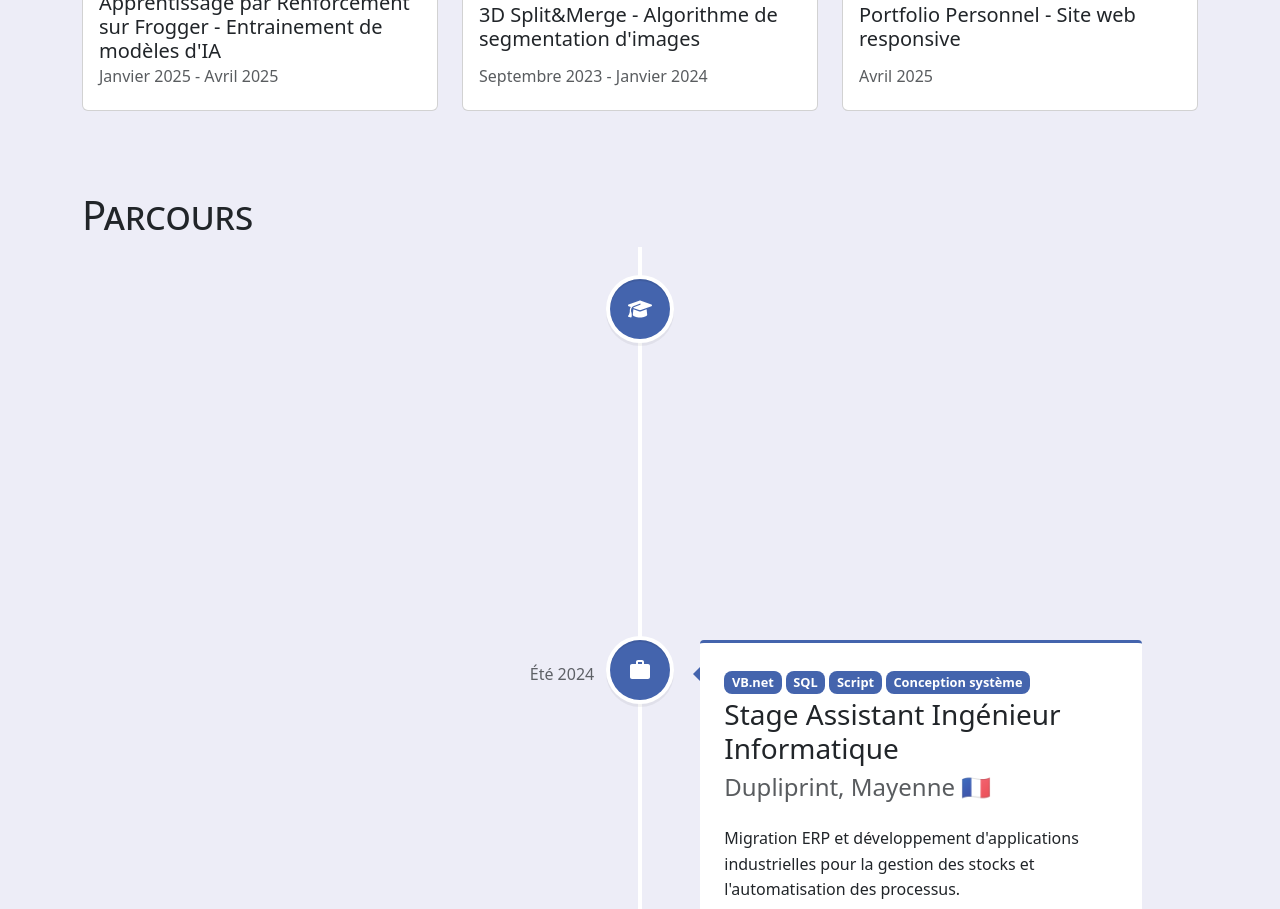
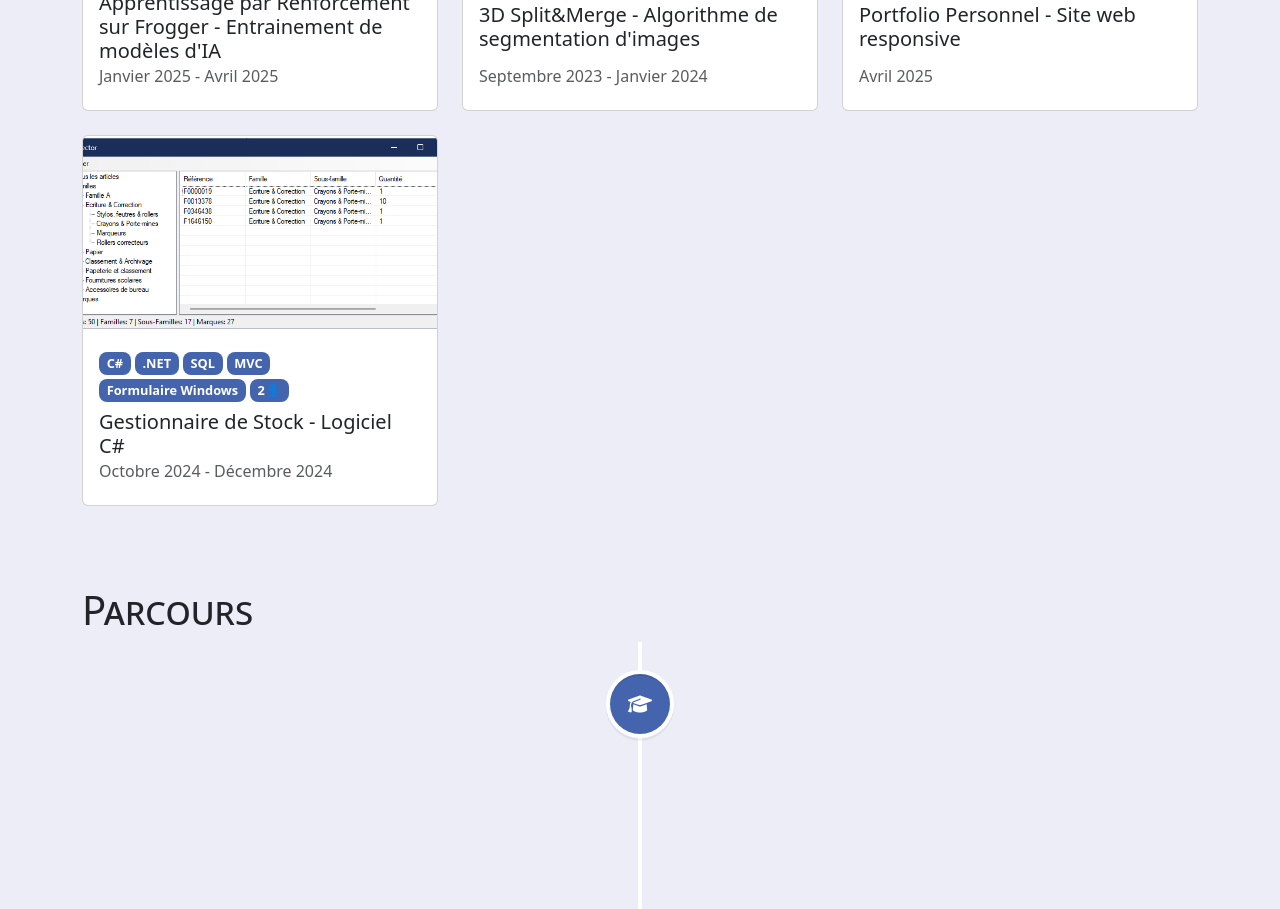
Before and after one commit to EvanTrvs/EvanTrvs.github.io, a React (Vite) app: page / in a window 1280 px wide. Shown: the part 1220-2129 px from the top of the page. Built offline with nearby package versions, Linux system fonts and the light colour scheme.

Commit message:
feat: ajout projet Gestion Stock C#

```diff
--- a/public/locales/fr/projects.json
+++ b/public/locales/fr/projects.json
@@ -27,5 +27,14 @@
         "link": "https://github.com/EvanTrvs/Projet-RL-Frogger",
         "thumbnail": "/assets/thumbnails/rl_frogger.png",
         "badges": ["Python", "IA", "PyTorch", "Réseaux de neurones", "5👤"]
-    }
+    },
+	"GestionStock": {
+		"title": "Gestionnaire de Stock",
+		"subtitle": "Logiciel C#",
+		"date": "Octobre 2024 - Décembre 2024",
+		"description": "Conception et développement d'une application de gestion de stock avec une architecture robuste basée sur SQLite pour la persistance des données. Ce projet met en œuvre une solution complète de gestion de catalogue avec une base de données relationnelle embarquée, illustrant les bonnes pratiques de développement C# et de manipulation de données SQL.\n\nFonctionnalités principales :\n- Modélisation et gestion d'une base de données SQLite complexe\n- Requêtage SQL avancé pour les opérations de filtrage et recherche\n- Système de transactions ACID pour l'intégrité des données\n- Gestion des relations entre tables (articles, marques, familles)\n- Interface de gestion complète avec Windows Forms\n\nCe projet m'a permis d'approfondir mes compétences en développement d'applications connectées à une base de données, en particulier dans la conception de schémas relationnels et l'optimisation des requêtes SQL dans un contexte C#/.NET.\n\nProjet réalisé dans le cadre du cycle ingénieur à Polytech Tours.",
+		"link": "https://github.com/EvanTrvs/Gestionnaire_Stock",
+		"thumbnail": "/assets/thumbnails/gestion_stock.png",
+		"badges": ["C#", ".NET", "SQL", "MVC", "Formulaire Windows", "2👤"]
+	}
 }
--- a/src/pages/Project.tsx
+++ b/src/pages/Project.tsx
@@ -7,7 +7,8 @@ import ProjectModal from '../components/ProjectModal/ProjectModal';
 // Import all project thumbnails
 const projectThumbnails: { [key: string]: string } = {
     '3D_Split&Merge': new URL('../assets/thumbnails/3D_Split&Merge.png', import.meta.url).href,
-    'RL_Frogger': new URL('../assets/thumbnails/rl_frogger.png', import.meta.url).href
+    'RL_Frogger': new URL('../assets/thumbnails/rl_frogger.png', import.meta.url).href,
+	'GestionStock': new URL('../assets/thumbnails/gestion_stock.png', import.meta.url).href
 };
 
 interface Project {
@@ -38,7 +39,7 @@ function Project() {
     const [selectedProject, setSelectedProject] = useState<string | null>(null);
 
     // Get all project keys from the translation file
-    const projectKeys = ['RL_Frogger', '3D_Split&Merge', 'Portfolio'];
+    const projectKeys = ['RL_Frogger', '3D_Split&Merge', 'Portfolio', 'GestionStock'];
 
     // Create projects array from translation data
     const Projects: Project[] = projectKeys.map(key => ({
```
Also changed, not shown: public/locales/en/projects.json (+9 -0 lines), src/assets/thumbnails/gestion_stock.png (added).
